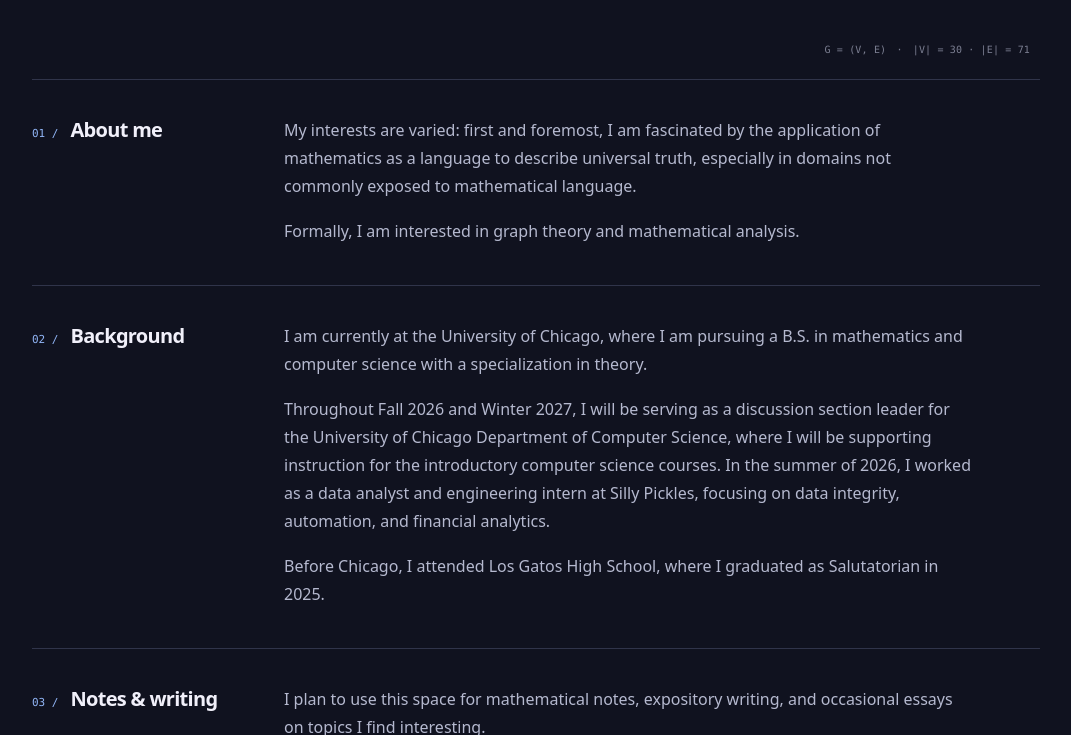
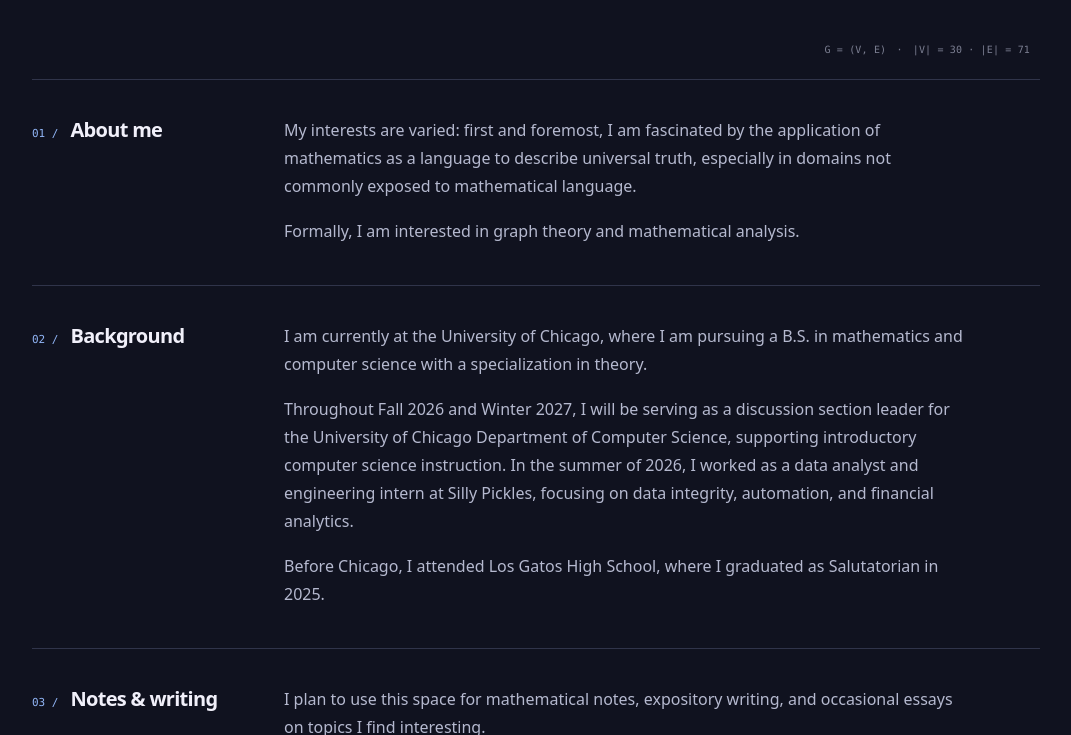
Before and after one commit to andreashaapalainen/andreashaapalainen.github.io, a plain HTML site: page index.html in a window 1280 px wide. Shown: the part 466-1201 px from the top of the page, without its empty margins (104-1175 px from the left). Drawn offline with Linux system fonts and the light colour scheme.

Commit message:
Update index.html

```diff
--- a/index.html
+++ b/index.html
@@ -298,7 +298,7 @@ h2 { font-size: 20px; line-height: 1.35; font-weight: 600; margin: 0; letter-spa
       <div class="section-heading"><h2>Background</h2></div>
       <div class="section-body about-copy">
         <p>I am currently at the University of Chicago, where I am pursuing a B.S. in mathematics and computer science with a specialization in theory. </p>
-        <p>Throughout Fall 2026 and Winter 2027, I will be serving as a discussion section leader for the University of Chicago Department of Computer Science, where I will be supporting instruction for the introductory computer science courses. In the summer of 2026, I worked as a data analyst and engineering intern at Silly Pickles, focusing on data integrity, automation, and financial analytics.</p>
+        <p>Throughout Fall 2026 and Winter 2027, I will be serving as a discussion section leader for the University of Chicago Department of Computer Science, supporting introductory computer science instruction. In the summer of 2026, I worked as a data analyst and engineering intern at Silly Pickles, focusing on data integrity, automation, and financial analytics.</p>
         <p>Before Chicago, I attended Los Gatos High School, where I graduated as Salutatorian in 2025.</p>
       </div>
     </section>
```
